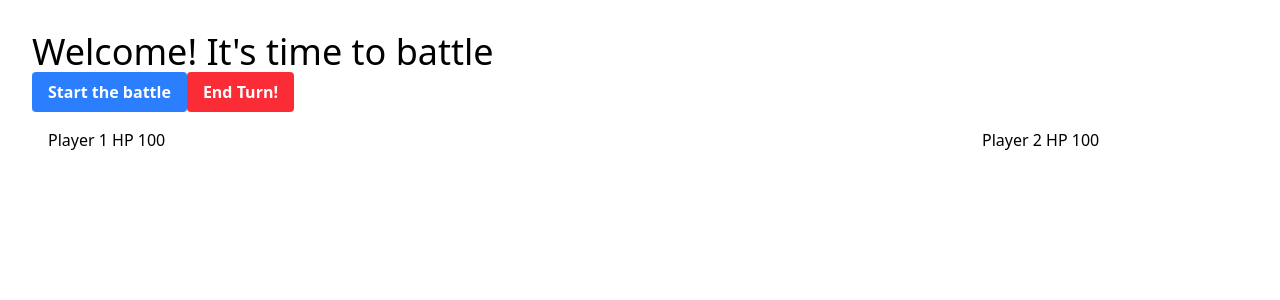
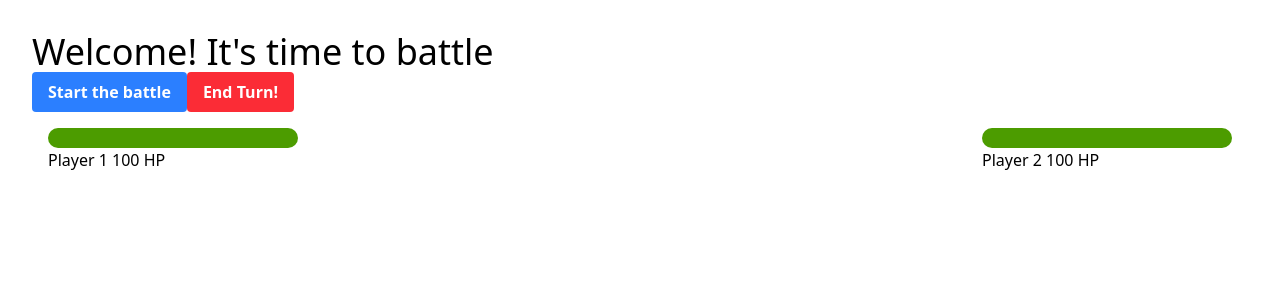
Before and after one commit to PowerTower25/pokemon-card-game, a React (Vite) app: page / in a window 1280 px wide. Shown: the top 300 px of the page. Built offline with nearby package versions, Linux system fonts and the light colour scheme.

Commit message:
Added healthbar

```diff
--- a/src/Battle.tsx
+++ b/src/Battle.tsx
@@ -1,6 +1,8 @@
 import { useBattleStore } from "./stores/battleStore";
 import {pokemonApi} from "./api/pokemon"
-import Card from "./components/Card";
+import Card from "./components/card/Card";
+import { useState } from "react";
+import HealthBar from "./components/health-bar/HealthBar";
 
 const Battle = () => {
   const { gameStatus, turnNumber, playerActiveCard, opponentActiveCard, attackWithCard, endTurn, winner, resetBattle} = useBattleStore();
@@ -17,6 +19,7 @@ const Battle = () => {
   const playCard = useBattleStore((state) => state.playCard);
   const setActiveCard = useBattleStore((state) => state.setActiveCard);
   const currentTurn = useBattleStore((state) => state.currentTurn);
+  const [color, setColor] = useState("#4C9C00")
 
 
 
@@ -26,11 +29,6 @@ const Battle = () => {
     startBattle(playerDeck, opponentDeck);
   }
 
-  const handleEndTurn = (card, person) => {
-
-  }
-
-
 
   return (
     <>
@@ -38,9 +36,9 @@ const Battle = () => {
     <button onClick={() => endTurn()} className="cursor-pointer bg-red-500 hover:bg-blue-700 text-white font-bold py-2 px-4 rounded">End Turn!</button>
     <div className="grid grid-cols-[250px_1fr_250px] gap-4 hr-screen p-4">
       <div>
-        <p>Player 1 HP {playerHP}</p>
+        <HealthBar text={`Player 1 ${playerHP} HP` } width={playerHP} fillColor={color}/>
         {playerHand && playerHand.map((card) =>(
-          <div key={card.id}>
+          <div key={card.id} style={{paddingTop: "15px"}}>
             <Card name={card.name} attacks={card.attacks} hp={card.hp} type={card.types} />
             <button disabled={currentTurn !== "player"} onClick={ () => playCard(card, "player")}>Play Card</button>
           </div>
@@ -63,9 +61,9 @@ const Battle = () => {
         ))}
       </div>
       <div>
-        <p>Player 2 HP {opponentHP}</p>
+        <HealthBar text={`Player 2 ${opponentHP} HP` } width={opponentHP} fillColor={color}/>
         {opponentHand && opponentHand.map((card) =>(
-        <div key={card.id}>
+        <div key={card.id} style={{paddingTop: "15px"}}>
             <Card name={card.name} attacks={card.attacks} hp={card.hp} type={card.types}/>
             <button disabled={currentTurn !== "opponent"} onClick={() => playCard(card, "opponent")}>Play Card</button>
           </div>
--- a/src/components/Card.tsx
+++ b/src/components/card/Card.tsx
@@ -1,4 +1,4 @@
-import { useBattleStore } from "../stores/battleStore"
+import { useBattleStore } from "../../stores/battleStore"
 import "./Card.css"
 
 const Card = ({attacks, name, hp, type, attacker}) => {
--- /dev/null
+++ b/src/components/health-bar/HealthBar.css
@@ -0,0 +1,11 @@
+.bar-chart {
+  height: 20px;
+  margin-bottom: 15px;
+  border-radius: 50%;
+}
+
+  .bar-chart__fill {
+		height: 100%;
+		display: block;
+    border-radius: 10px;
+  }
--- /dev/null
+++ b/src/components/health-bar/HealthBar.tsx
@@ -0,0 +1,20 @@
+import "./HealthBar.css";
+
+const HealthBar = ({width, text, fillColor}) => {
+
+  return (
+    <>
+      <div className="bar-chart">
+        <span className="bar-chart__fill" style={{
+        width: `${width}%`, // Use template literal to add '%' unit
+        backgroundColor: fillColor, // Apply dynamic color
+        height: '20px',
+        transition: 'width 0.5s ease-in-out', // Optional: adds smooth transition
+      }}></span>
+          <span className="bar-chart__text">{text}</span>
+      </div>
+    </>
+  )
+}
+
+export default HealthBar;
```
Also changed, not shown: src/components/card/Card.css (renamed from src/components/Card.css).
